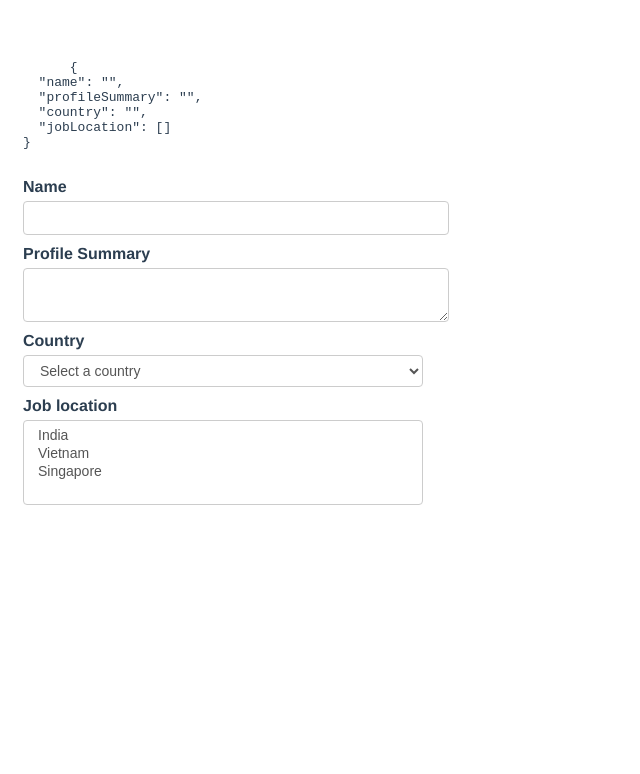
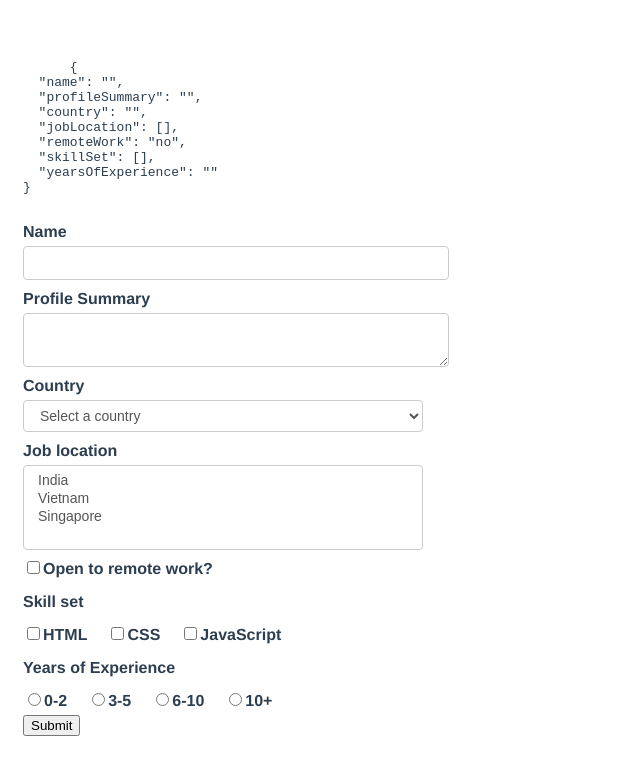
Before and after one commit to GeekShubhamRajput/Vue-JS, a Vue app: page / in a window 1280 px wide. Shown: the top 774 px of the page, without its empty margins (0-640 px from the left). Built offline with nearby package versions, Linux system fonts and the light colour scheme.

Commit message:
Form handling 2

```diff
--- a/src/Form.vue
+++ b/src/Form.vue
@@ -31,6 +31,34 @@
         <option value="singapore">Singapore</option>
       </select>
     </div>
+    <div>
+      <input id="remoteWork" type="checkbox" v-model="formValues.remoteWork" true-value="yes" false-value="no" />
+      <label for="remoteWork">Open to remote work?</label>
+    </div>
+    <div>
+      <label>Skill set</label>
+      <input type="checkbox" id="html" value="html" v-model="formValues.skillSet" />
+      <label for="html">HTML</label>
+      <input type="checkbox" id="css" value="css" v-model="formValues.skillSet" />
+      <label for="css">CSS</label>
+      <input type="checkbox" id="javascript" value="javascript" v-model="formValues.skillSet" />
+      <label for="javascript">JavaScript</label>
+    </div>
+    <div>
+      <label>Years of Experience</label>
+      <input type="radio" id="0-2" value="0-2" v-model="formValues.yearsOfExperience" />
+      <label for="0-2">0-2</label>
+      <input type="radio" id="3-5" value="3-5" v-model="formValues.yearsOfExperience" />
+      <label for="3-5">3-5</label>
+      <input type="radio" id="6-10" value="6-10" v-model="formValues.yearsOfExperience" />
+      <label for="6-10">6-10</label>
+      <input type="radio" id="10+" value="10+" v-model="formValues.yearsOfExperience" />
+      <label for="10+">10+</label>
+    </div>
+
+    <div>
+      <button>Submit</button>
+    </div>
   </form>
 </template>
 
@@ -43,8 +71,17 @@
           name: '',
           profileSummary: '',
           country: '',
-          jobLocation: []
+          jobLocation: [],
+          remoteWork: 'no',
+          skillSet: [],
+          yearsOfExperience: ''
         }
+      }
+    },
+    methods: {
+      submitForm(){
+        event.preventDefault();
+        console.log('form values', this.formValues);
       }
     }
   }
```
